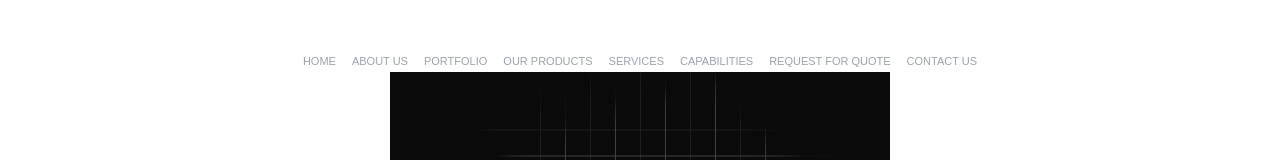
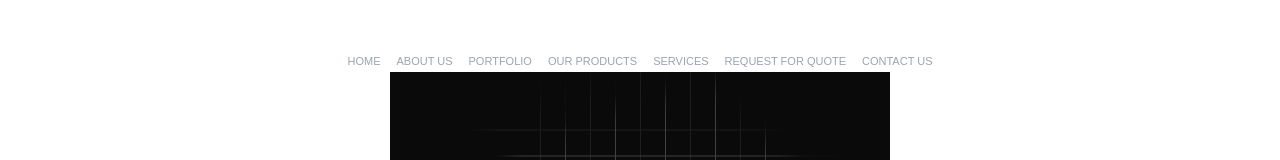
Before and after one commit to tuffs/3dmachtoolllc, a Next.js app: page /request-for-quote in a window 1280 px wide. Shown: the top 160 px of the page. Built offline with nearby package versions, Linux system fonts and the light colour scheme.

Commit message:
Changes in <RequestForQuote/> component and updates to remove the Capabilities link as it will be provided in the Services page.

```diff
--- a/components/RequestForQuote.js
+++ b/components/RequestForQuote.js
@@ -3,7 +3,7 @@ import { FiUploadCloud, FiFileText, FiUser, FiBox, FiClock, FiTool, FiMaximize }
 
 export default function RequestForQuote() {
   return (
-    <div className="container mx-auto p-4">
+    <div className="container mx-auto p-4 mb-24">
       <h1 className="text-3xl font-bold text-gray-200 mb-6">Request for Quote</h1>
       <p className="text-gray-200 mb-6">
         Our team of experts has developed a streamlined process to provide you with a quotation for your projects. Please provide us with the following information and we will get back to you as soon as possible. You may <a href="/contact-us" className="underline hover:text-gray-300">contact us</a> directly if you have any questions.
--- a/data/links.js
+++ b/data/links.js
@@ -4,7 +4,6 @@ const links = [
   { href: '/portfolio', label: 'PORTFOLIO' },
   { href: '/products', label: 'OUR PRODUCTS' },
   { href: '/services', label: 'SERVICES' },
-  { href: '/capabilities', label: 'CAPABILITIES' },
   { href: '/request-for-quote', label: 'REQUEST FOR QUOTE' },
   { href: '/contact-us', label: 'CONTACT US' },
 ];
```
